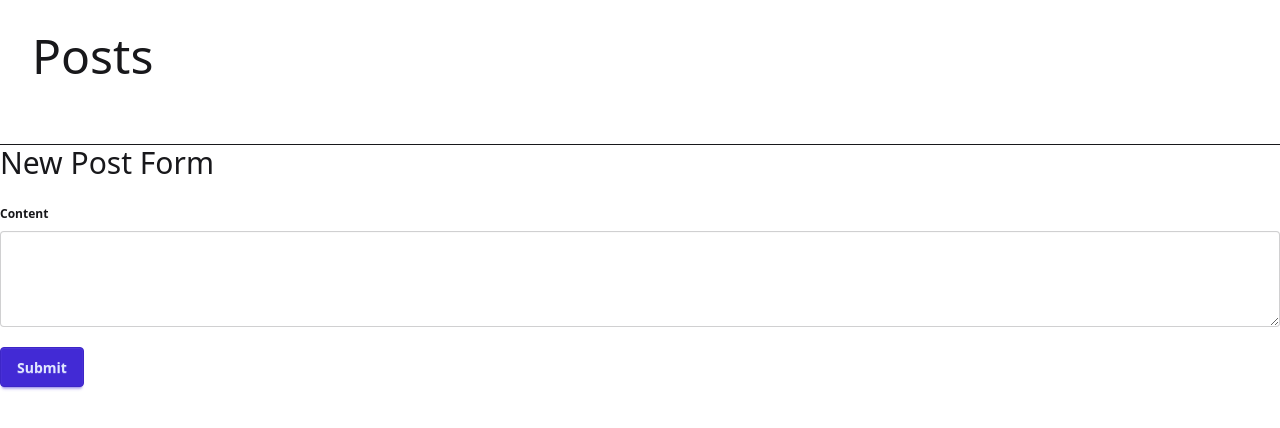
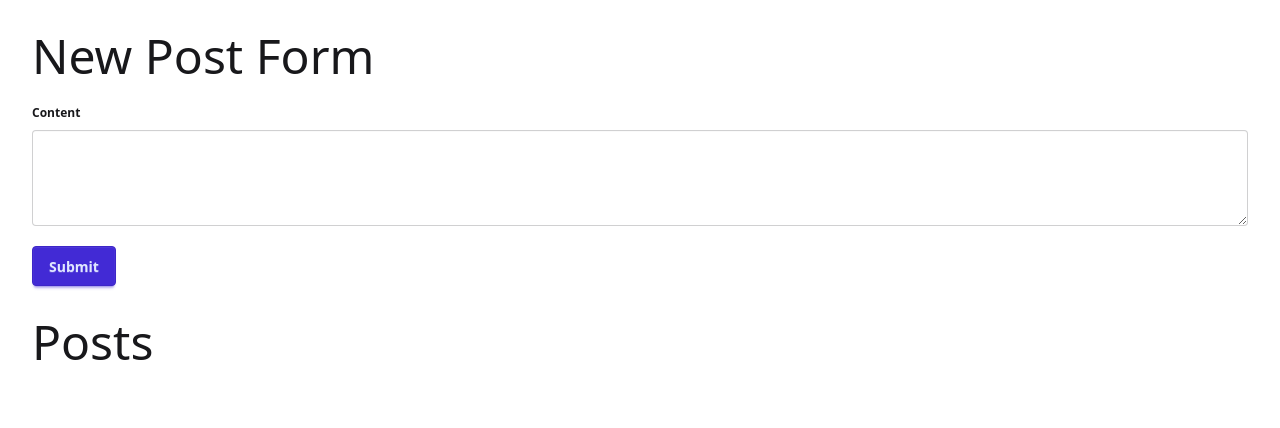
Before and after one commit to arthurgubaidullin/inventing-the-app-state-with-signals-example, an Astro site: page / in a window 1280 px wide. Built offline with nearby package versions, Linux system fonts and the light colour scheme; Astro itself is replaced by a stand-in of ours.

Commit message:
Fix components

```diff
--- a/src/components/App.tsx
+++ b/src/components/App.tsx
@@ -11,10 +11,10 @@ const App = () => {
   }, [appState.posts.fetch]);
 
   return (
-    <div>
+    <div class="grid gap-8 m-8">
+      <NewPostForm posts={appState.posts} />
+
       <Posts posts={appState.posts} />
-      <hr />
-      <NewPostForm posts={appState.posts} />
     </div>
   );
 };
--- a/src/components/NewPostForm.tsx
+++ b/src/components/NewPostForm.tsx
@@ -3,7 +3,7 @@ import type { PostsState } from "../posts/state";
 export const NewPostForm = ({ posts }: { posts: PostsState }) => {
   return (
     <div class="grid gap-4">
-      <h3 class="text-3xl">New Post Form</h3>
+      <h2 class="text-5xl">New Post Form</h2>
       <form
         class="grid gap-4"
         onSubmit={async (e) => {
--- a/src/components/Posts.tsx
+++ b/src/components/Posts.tsx
@@ -9,7 +9,7 @@ export const Posts = ({ posts }: { posts: PostsState }) => {
   ));
 
   return (
-    <div class="grid gap-8 m-8">
+    <div class="grid gap-8">
       <h2 class="text-5xl">Posts</h2>
 
       <ul>{listItems}</ul>
```
